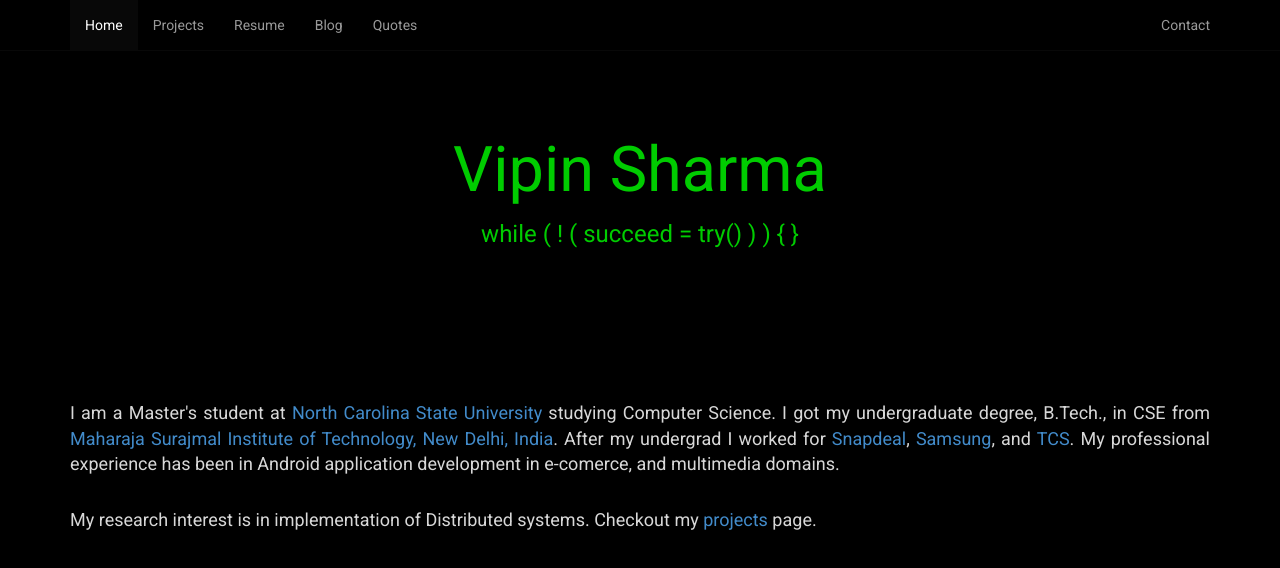
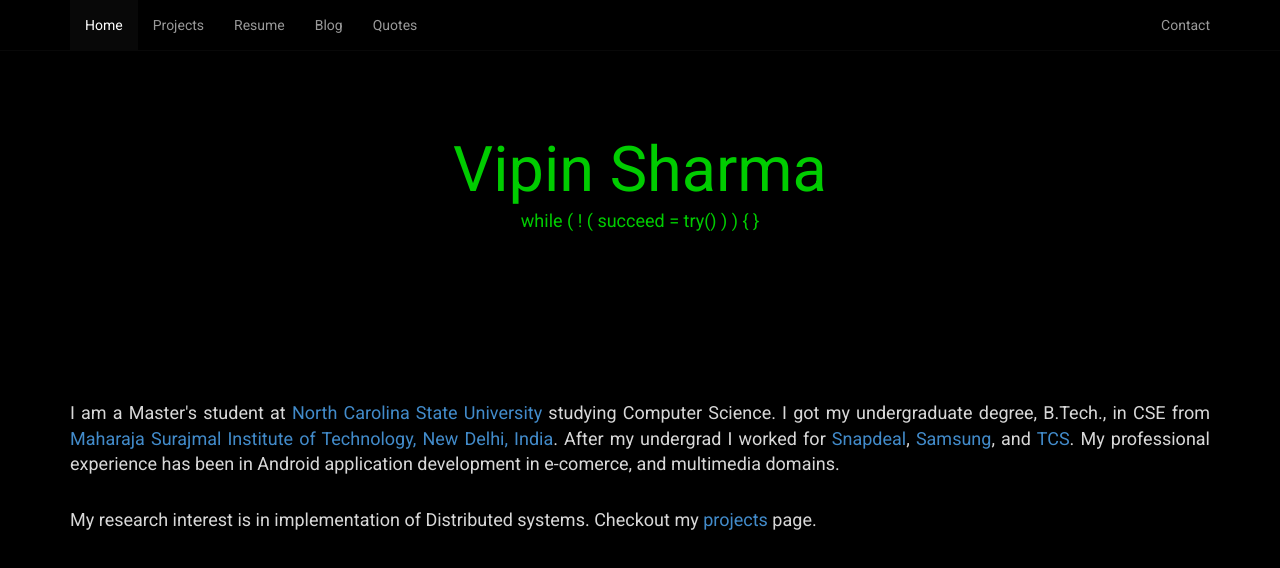
Before and after one commit to shvipin/muzzycoder.github.io, a plain HTML site: page index.html in a window 1280 px wide. Drawn offline with nearby package versions, Linux system fonts and the light colour scheme.

Commit message:
reduce font size for while function

```diff
--- a/css/local.css
+++ b/css/local.css
@@ -26,7 +26,7 @@ p{
     background-size: cover;
 }
 
-#index_page h1, h3 {
+#index_page h1, h4 {
     color: #00CC00;
 }
 
--- a/index.html
+++ b/index.html
@@ -53,7 +53,7 @@
     <div class="jumbotron">
         <div class="container">
                 <h1 class="text-center">Vipin Sharma</h1>
-                <h3 class="text-center">while ( ! ( succeed = try() ) ) { }</h1>
+                <h4 class="text-center">while ( ! ( succeed = try() ) ) { }</h1>
         </div>
     </div>
 
```
